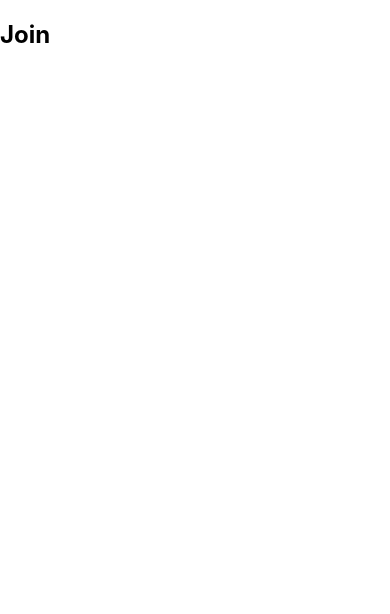
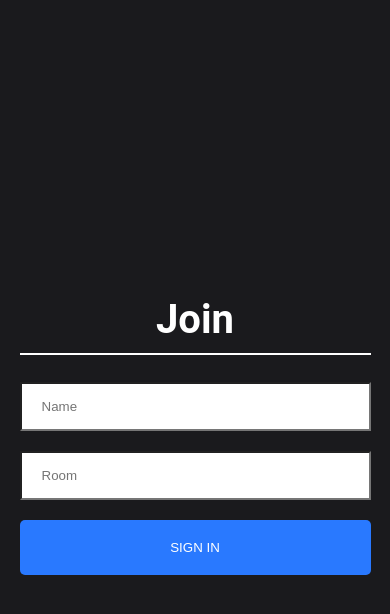
Before and after one commit to bpresser123/chat-app, a React (Create React App) app in the folder client/: page / in a window 390 px wide. Shown: the top 614 px of the page. Built offline with nearby package versions, Linux system fonts and the light colour scheme.

Commit message:
Adding input boxes, buttons, and styles to Join component

```diff
--- a/client/src/App.js
+++ b/client/src/App.js
@@ -1,7 +1,7 @@
 import React from 'react';
 import { BrowserRouter as Router, Route } from 'react-router-dom';
-import Join from './components/Join'
-import Chat from './components/Chat'
+import Join from './components/Join/Join'
+import Chat from './components/Chat/Chat'
 
 import './App.css';
 
--- a/client/src/components/Chat.js
+++ /dev/null
@@ -1,9 +0,0 @@
-import React from 'react';
-
-const Chat = () => {
-  return (
-    <h2>Chat</h2>
-  )
-}
-
-export default Chat;
--- /dev/null
+++ b/client/src/components/Chat/Chat.js
@@ -0,0 +1,13 @@
+import React, { useState, useEffect } from 'react';
+import querystring from 'query-string';
+import io from 'socket.io-client';
+
+import './chat.css';
+
+const Chat = () => {
+  return (
+    <h2>Chat</h2>
+  )
+}
+
+export default Chat;
--- /dev/null
+++ b/client/src/components/Chat/chat.css
@@ -0,0 +1,34 @@
+.outerContainer {
+  display: flex;
+  justify-content: center;
+  align-items: center;
+  height: 100vh;
+  background-color: #1A1A1D;
+}
+
+.container {
+  display: flex;
+  flex-direction: column;
+  justify-content: space-between;
+  background: #FFFFFF;
+  border-radius: 8px;
+  height: 60%;
+  width: 35%;
+}
+
+@media (min-width: 320px) and (max-width: 480px) {
+  .outerContainer {
+    height: 100%;
+  }
+
+  .container {
+    width: 100%;
+    height: 100%;
+  }
+}
+
+@media (min-width: 480px) and (max-width: 1200px) {
+  .container {
+    width: 60%;
+  }
+}
--- a/client/src/components/Join.js
+++ /dev/null
@@ -1,9 +0,0 @@
-import React from 'react';
-
-const Join = () => {
-  return (
-    <h2>Join</h2>
-  )
-}
-
-export default Join;
--- /dev/null
+++ b/client/src/components/Join/Join.js
@@ -0,0 +1,25 @@
+import React, { useState } from 'react';
+import { Link } from 'react-router-dom';
+
+import './join.css';
+
+const Join = () => {
+
+  const [name, setName] = useState('');
+  const [room, setRoom] = useState('');
+
+  return (
+    <div className="joinOuterContainer">
+      <div className="joinInnerContainer">
+        <h1 className="heading">Join</h1>
+        <div><input placeholder="Name" className="joinInput" type="text" onChange={(event) => setName(event.target.value)} /></div>
+        <div><input placeholder="Room" className="joinInput mt-20" type="text" onChange={(event) => setRoom(event.target.value)} /></div>
+        <Link onClick={(event) => (!name || !room) ? event.preventDefault() : null} to={`/chat?name=${name}&room=${room}`}>
+          <button className="button mt-20" type="submit">Sign In</button>
+        </Link>
+      </div>
+    </div>
+  )
+}
+
+export default Join;
--- /dev/null
+++ b/client/src/components/Join/join.css
@@ -0,0 +1,71 @@
+html, body {
+  font-family: 'Roboto', sans-serif;
+  padding: 0;
+  margin: 0;
+}
+
+#root {
+  height: 100vh;
+}
+
+* {
+  box-sizing: border-box;
+}
+
+.joinOuterContainer {
+  display: flex;
+  justify-content: center;
+  text-align: center;
+  height: 100vh;
+  align-items: center;
+  background-color: #1A1A1D;
+}
+
+.joinInnerContainer {
+  width: 20%;
+}
+
+.joinInput {
+  border-radius: 0;
+  padding: 15px 20px;
+  width: 100%;
+}
+
+.heading {
+  color: white;
+  font-size: 2.5em;
+  padding-bottom: 10px;
+  border-bottom: 2px solid white;
+}
+
+.button {
+    color: #fff !important;
+    text-transform: uppercase;
+    text-decoration: none;
+    background: #2979FF;
+    padding: 20px;
+    border-radius: 5px;
+    display: inline-block;
+    border: none;
+    width: 100%;
+}
+
+.mt-20 {
+  margin-top: 20px;
+}
+
+@media (min-width: 320px) and (max-width: 480px) {
+  .joinOuterContainer {
+    height: 100%;
+  }
+
+  .joinInnerContainer {
+    width: 90%;
+  }
+
+
+}
+
+button:focus {
+  outline: 0;
+}
```
